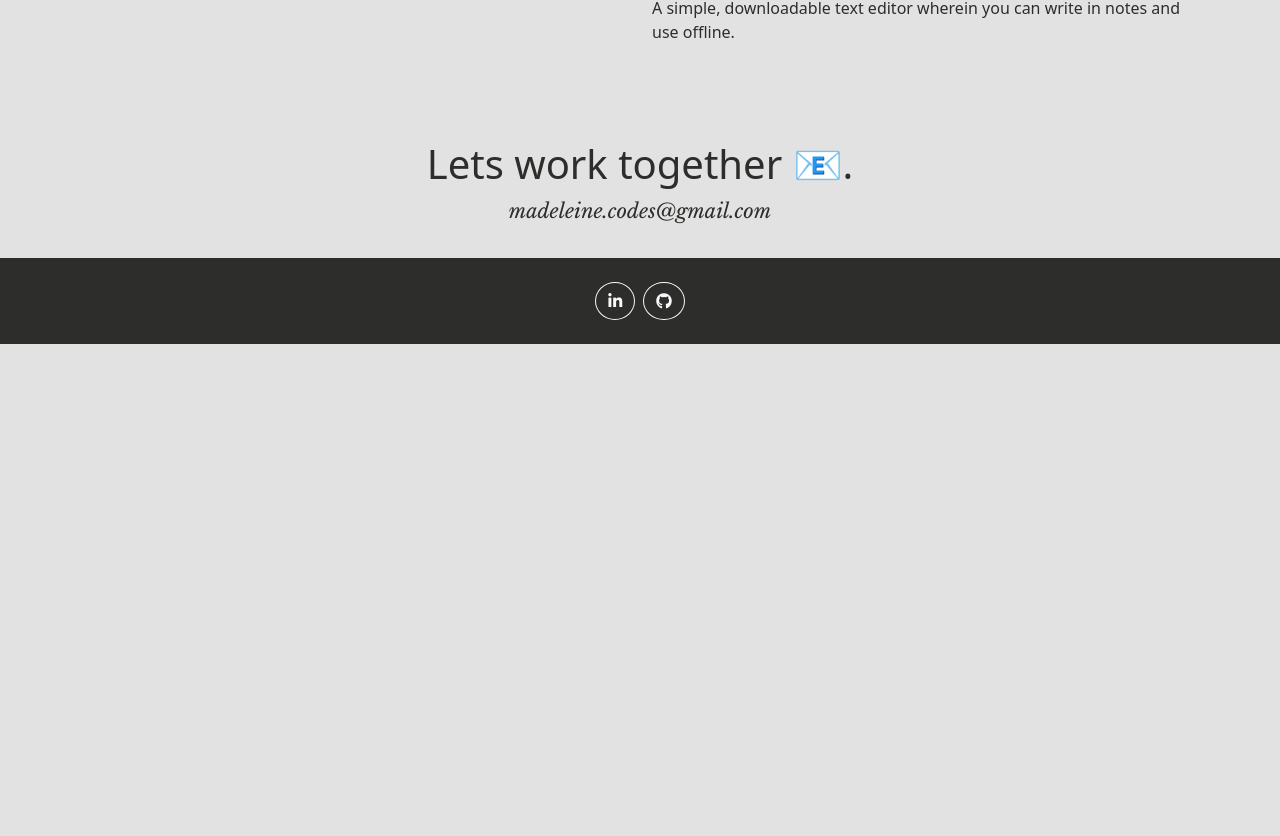
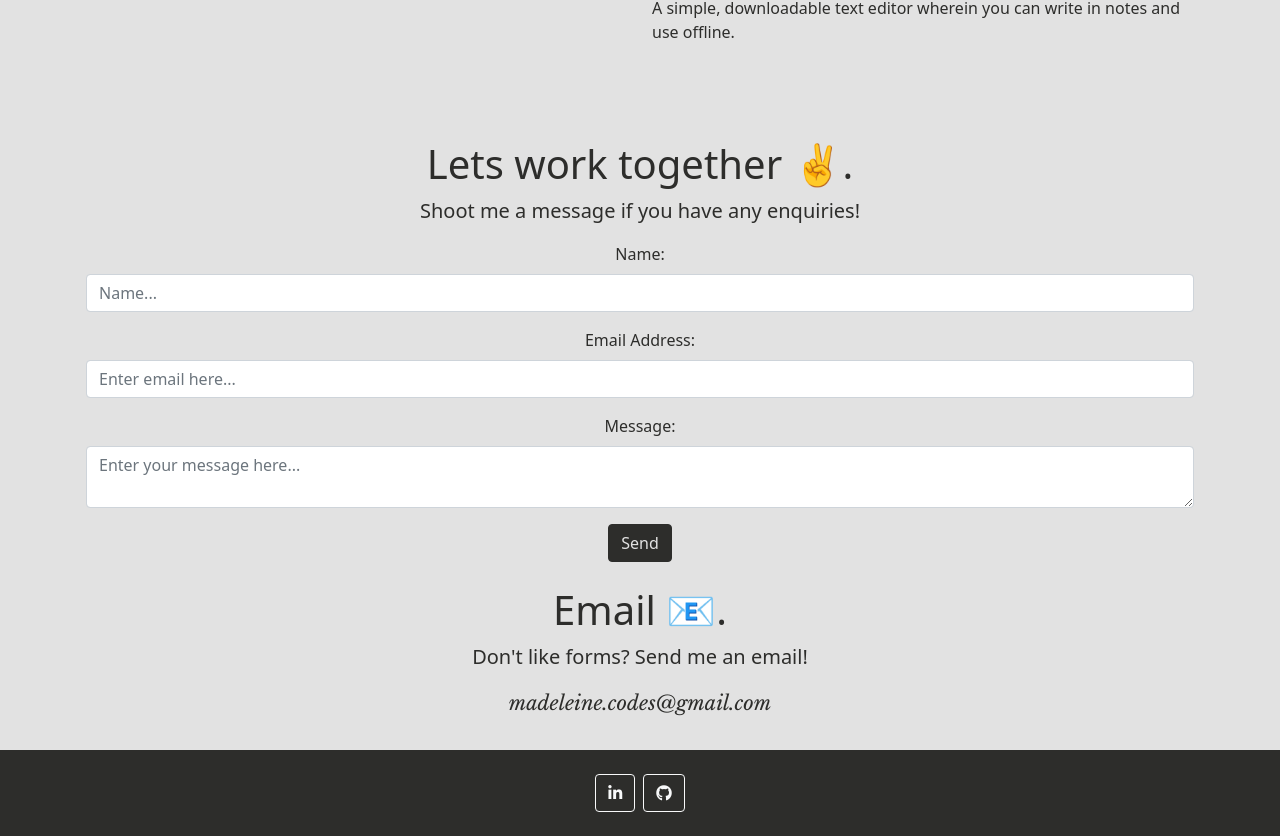
Before and after one commit to madeleinesc/react-portfolio, a React (Create React App) app: page / in a window 1280 px wide. Shown: the part 4051-4887 px from the top of the page. Before the commit the page ends 4395 px from the top, so only its background shows below. Built offline with nearby package versions, Linux system fonts and the light colour scheme.

Commit message:
added a contact form

```diff
--- a/src/components/Contact.js
+++ b/src/components/Contact.js
@@ -4,8 +4,37 @@ const Contact = () => {
     return (
         <div className="container p-3" id="contact" >
             <h1 className="display-6 text-center">
-                Lets work together 📧.
+                Lets work together ✌️.
             </h1>
+            <p className="lead">Shoot me a message if you have any enquiries!</p>
+
+
+            <form>
+
+                <div class="mb-3">
+                    <label class="form-label" for="name">Name:</label>
+                    <input class="form-control" id="name" type="text" placeholder="Name..." data-sb-validations="required" />
+                </div>
+
+                <div class="mb-3">
+                    <label class="form-label" for="emailAddress">Email Address:</label>
+                    <input class="form-control" id="emailAddress" type="email" placeholder="Enter email here..." data-sb-validations="required, email" />
+                </div>
+
+                <div class="mb-3">
+                    <label for="exampleFormControlTextarea1" class="form-label">Message:</label>
+                    <textarea class="form-control" id="exampleFormControlTextarea1" rows="2" placeholder="Enter your message here..."></textarea>
+                </div>
+                <button type="submit" class="btn btn-primary contact-btn">Send</button>
+                <br />
+                <br />
+
+            </form>
+
+            <h1 className="display-6 text-center">
+                Email 📧.
+            </h1>
+            <p className="lead">Don't like forms? Send me an email!</p>
             <a target="_blank" href="mailto: madeleine.codes@gmail.com" className="contact-link"><p className="lead italic text-center">madeleine.codes@gmail.com</p></a>
 
         </div>
--- a/src/components/Work.js
+++ b/src/components/Work.js
@@ -10,15 +10,15 @@ const Work = () => {
           So far, I have worked on projects for front-end as well as back-end and full stack development. While I am still
           relatively new to coding, I have picked up many skills along the way and now have experience in the following:
         </p>
-        <button type="button" className="btn btn-outline-dark" >HTML</button>
-        <button type="button" className="btn btn-outline-dark" >CSS</button>
-        <button type="button" className="btn btn-outline-dark" >Javascript</button>
-        <button type="button" className="btn btn-outline-dark" >Node.js</button>
-        <button type="button" className="btn btn-outline-dark" >Express.js</button>
-        <button type="button" className="btn btn-outline-dark" >NoSQL</button>
-        <button type="button" className="btn btn-outline-dark" >MySQL</button>
-        <button type="button" className="btn btn-outline-dark" >React</button>
-        <button type="button" className="btn btn-outline-dark" >Python</button>
+        <button type="button" className="btn btn-outline-dark work-btn" >HTML</button>
+        <button type="button" className="btn btn-outline-dark work-btn" >CSS</button>
+        <button type="button" className="btn btn-outline-dark work-btn" >Javascript</button>
+        <button type="button" className="btn btn-outline-dark work-btn" >Node.js</button>
+        <button type="button" className="btn btn-outline-dark work-btn" >Express.js</button>
+        <button type="button" className="btn btn-outline-dark work-btn" >NoSQL</button>
+        <button type="button" className="btn btn-outline-dark work-btn" >MySQL</button>
+        <button type="button" className="btn btn-outline-dark work-btn" >React</button>
+        <button type="button" className="btn btn-outline-dark work-btn" >Python</button>
         <br/>
         <br/>
         <br/>
--- a/src/styles.css
+++ b/src/styles.css
@@ -50,7 +50,7 @@ body {
 
 
 /* WORK */
-.btn {
+.work-btn {
     border-radius: 50%;
 }
 
@@ -71,6 +71,16 @@ body {
 
 
 /* CONTACT */
+.contact-btn {
+    background-color: #2d2d2b;
+    color: #e2e2e2;
+    border-color: #2d2d2b;
+}
+
+.contact-link:hover{
+    background-color: blue;
+}
+
 .contact-link {
     color:#2d2d2b;
     text-decoration: none;
@@ -80,15 +90,9 @@ body {
     color: blue;
 }
 
-.project-links {
-    color:#2d2d2b;
-    text-decoration: none;
-}
 
-.project-links:hover {
-    color: blue;
 
-}
+
 
 
 /* FOOTER */
```
